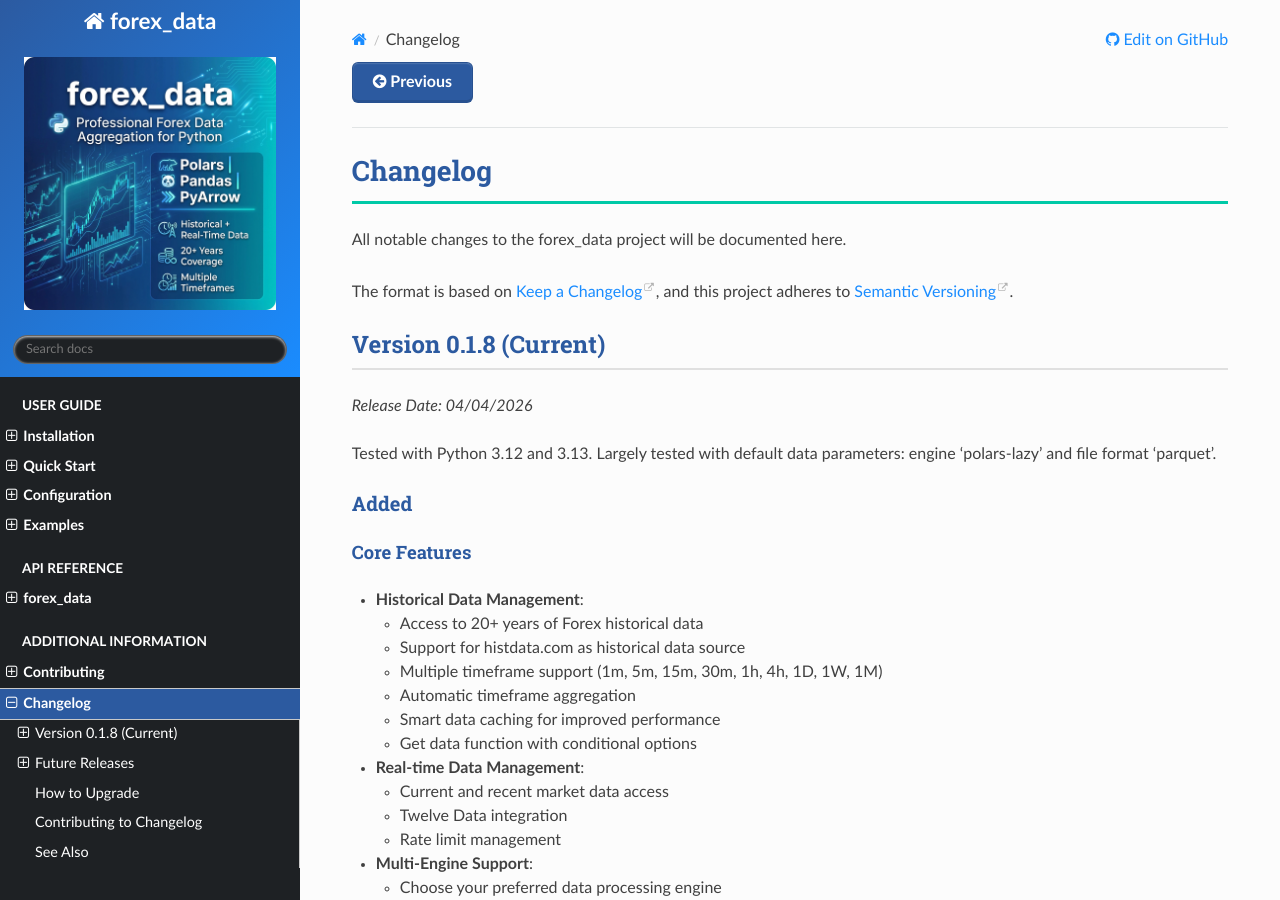
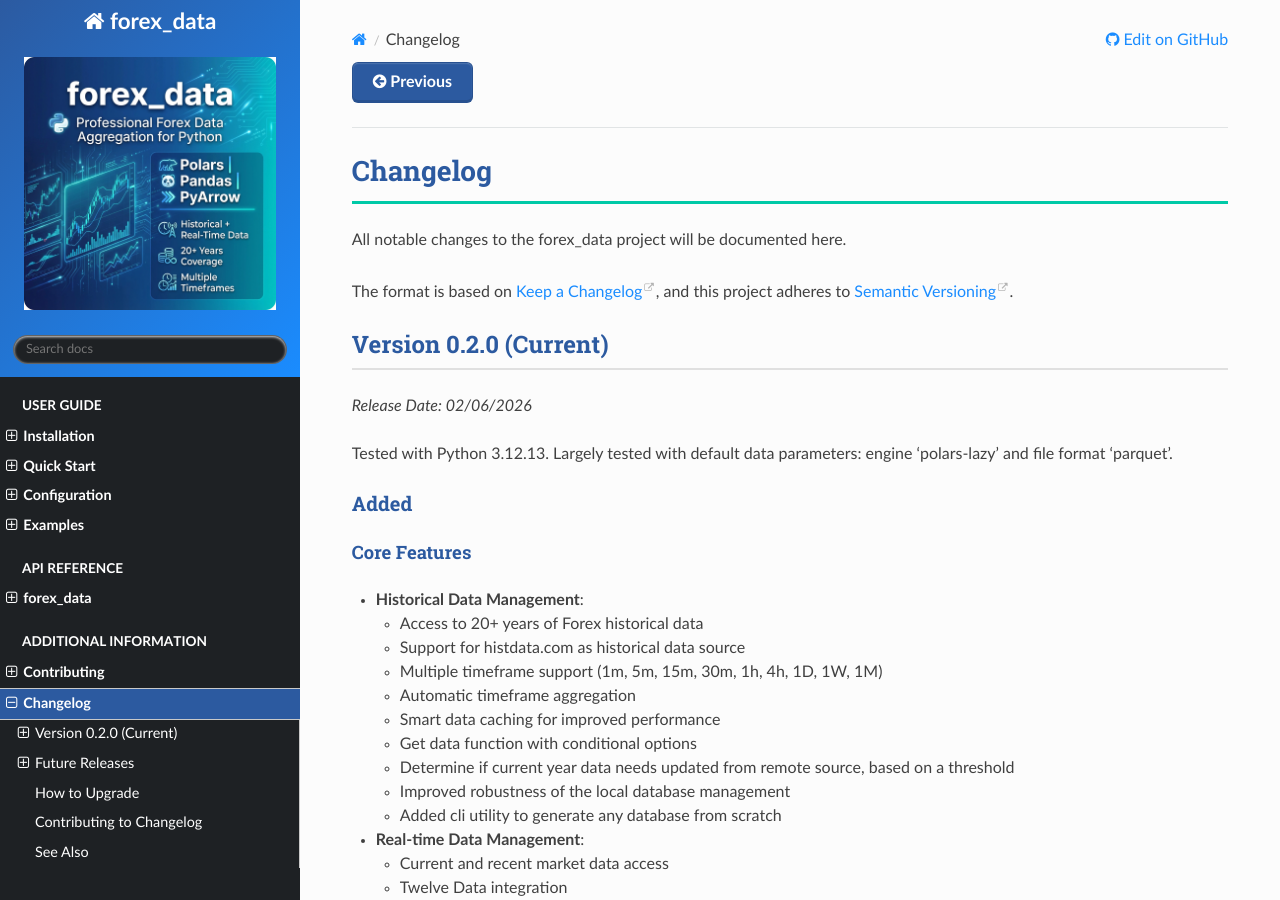
Before and after one commit to nikfio/forex_data, a Sphinx documentation site: the page built from docs/source/changelog.rst, in a window 1280 px wide and 900 px high. Built offline with Sphinx 7.4.7 and the Read the Docs theme 3.1.0, drawn with Linux system fonts in a browser that asks for light colours; some of the changed text lies outside the part shown.

Commit message:
update documentation with reaching release of v0.2

```diff
--- a/docs/source/changelog.rst
+++ b/docs/source/changelog.rst
@@ -7,12 +7,12 @@ All notable changes to the forex_data project will be documented here.
 The format is based on `Keep a Changelog <https://keepachangelog.com/en/1.0.0/>`_,
 and this project adheres to `Semantic Versioning <https://semver.org/spec/v2.0.0.html>`_.
 
-Version 0.1.8 (Current)
+Version 0.2.0 (Current)
 =======================
 
-*Release Date: 04/04/2026*
+*Release Date: 02/06/2026*
 
-Tested with Python 3.12 and 3.13.
+Tested with Python 3.12.13.
 Largely tested with default data parameters: engine 'polars-lazy' and file format 'parquet'.
 
 Added
@@ -29,6 +29,9 @@ Core Features
   * Automatic timeframe aggregation
   * Smart data caching for improved performance
   * Get data function with conditional options
+  * Determine if current year data needs updated from remote source, based on a threshold
+  * Improved robustness of the local database management
+  * Added cli utility to generate any database from scratch
 
 * **Real-time Data Management**:
 
@@ -105,23 +108,6 @@ Known Issues
 Future Releases
 ===============
 
-Planned for v0.2.0
-------------------
-
-Enhanced Features
-^^^^^^^^^^^^^^^^^
-
-* Real-time data provider caching as in Historical manager
-
-Performance
-^^^^^^^^^^^
-
-* Data engine and format files, all options testing
-* Performance comparisons (Polars vs PyArrow vs Pandas)
-* Caching optimizations:
-
-  * db files organization by year, a file contains one year data
-
 Planned for v0.3.0
 ------------------
 
@@ -132,7 +118,7 @@ Planned for v0.3.0
 Planned for v0.4.0
 ------------------
 
-* Add Stock Market, Future, Commodities and Option data support
+* Add data support for other markets (Stock Market, Future, Commodities and so on...)
 
 How to Upgrade
 ==============
```
